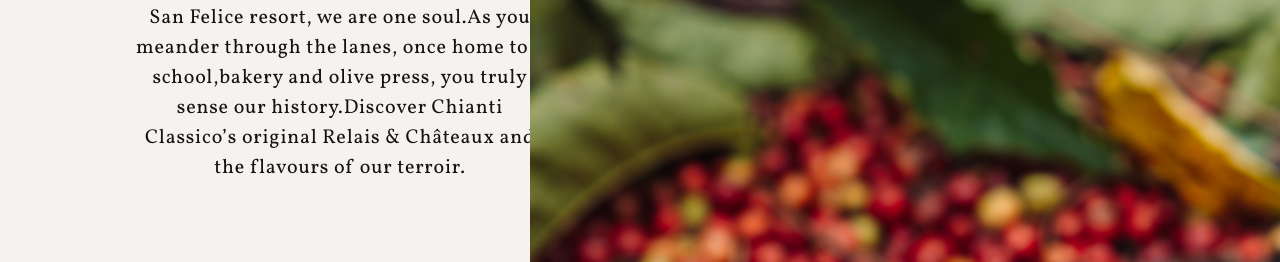
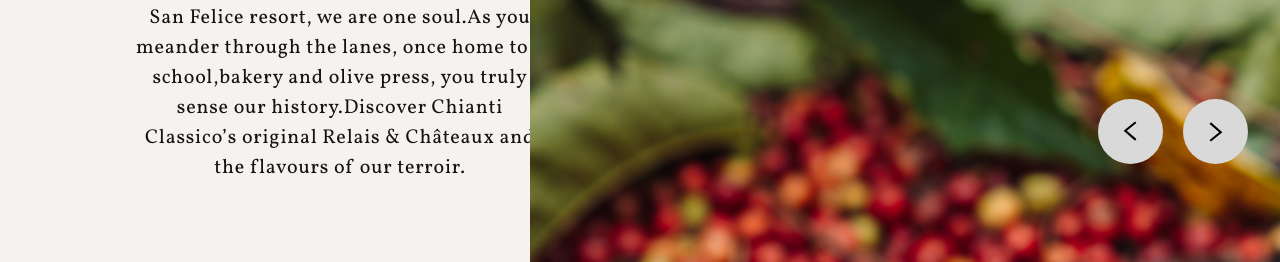
Before and after one commit to DanReiss/coffee-beans, a website built with Parcel: page index.html in a window 1280 px wide. Shown: the part 2939-3201 px from the top of the page. Built offline with nearby package versions, Linux system fonts and the light colour scheme; files whose address does not match are found by name; a web font is replaced by a local one.

Commit message:
adicionar controles no slider da sessão premium beans

```diff
--- a/index.html
+++ b/index.html
@@ -179,6 +179,14 @@
             <img src="./assets/images/sangga-rima-roman-selia-7XWTo9XPk5I-unsplash.png" alt="">
           </div>
         </div>
+        <div class="controls">
+          <button class="swiper-button-prev">
+            <img src="./assets//slidercontrol.svg" alt="">
+          </button>
+          <button class="swiper-button-next">
+            <img src="./assets//slidercontrol.svg" alt="">
+          </button>
+        </div>
       </div>
     </div>
     <div class="delivery-section" data-animate="opacity">
--- a/styles/index.scss
+++ b/styles/index.scss
@@ -570,6 +570,26 @@ html {
     transition: all 0.5s;
   }
 
+  .controls{
+    position: absolute;
+    z-index: 1;
+    right: 0;
+    left: 0;
+    bottom: 0;
+    width: fit-content;
+    color: red;
+    margin: 1rem auto;
+    @include flex($direction: row, $gap: 1.25rem);
+  }
+
+  .swiper-button-prev img, .swiper-button-next img{
+    width: 50px;
+  }
+
+  .swiper-button-prev img{
+    scale: -1;
+  }
+
   @include large{
     aspect-ratio: 1 / 1;
     width: 100%;
@@ -581,6 +601,16 @@ html {
     .swiper-slide img{
       height: 100%;
     }
+
+    .controls{
+      left: initial;
+      right: 0;
+      margin: 2rem;
+    }
+
+    .swiper-button-prev img, .swiper-button-next img{
+      width: 65px;
+    }
   }
 
   .swiper-slide:not(:is(.swiper-slide-active, .swiper-slide-next)) img{
```
Also changed, not shown: assets/slidercontrol.svg (added).
